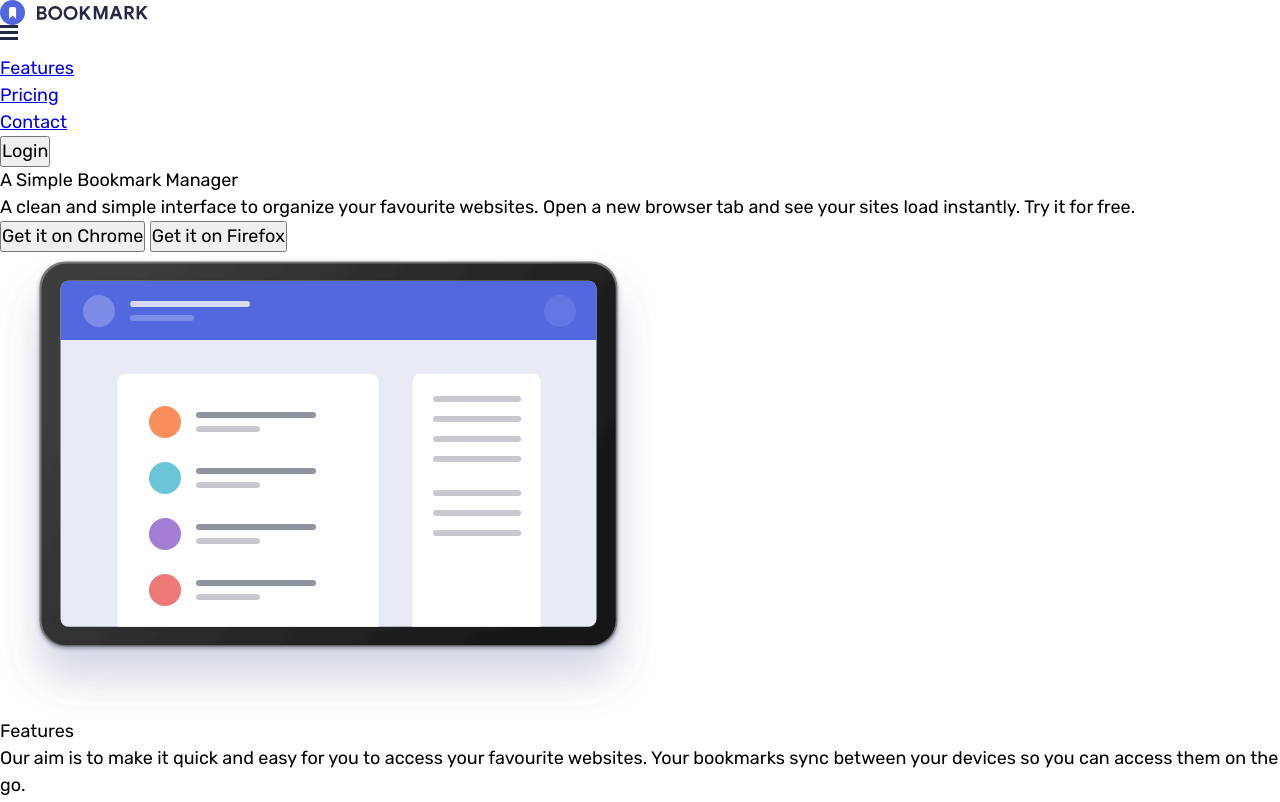
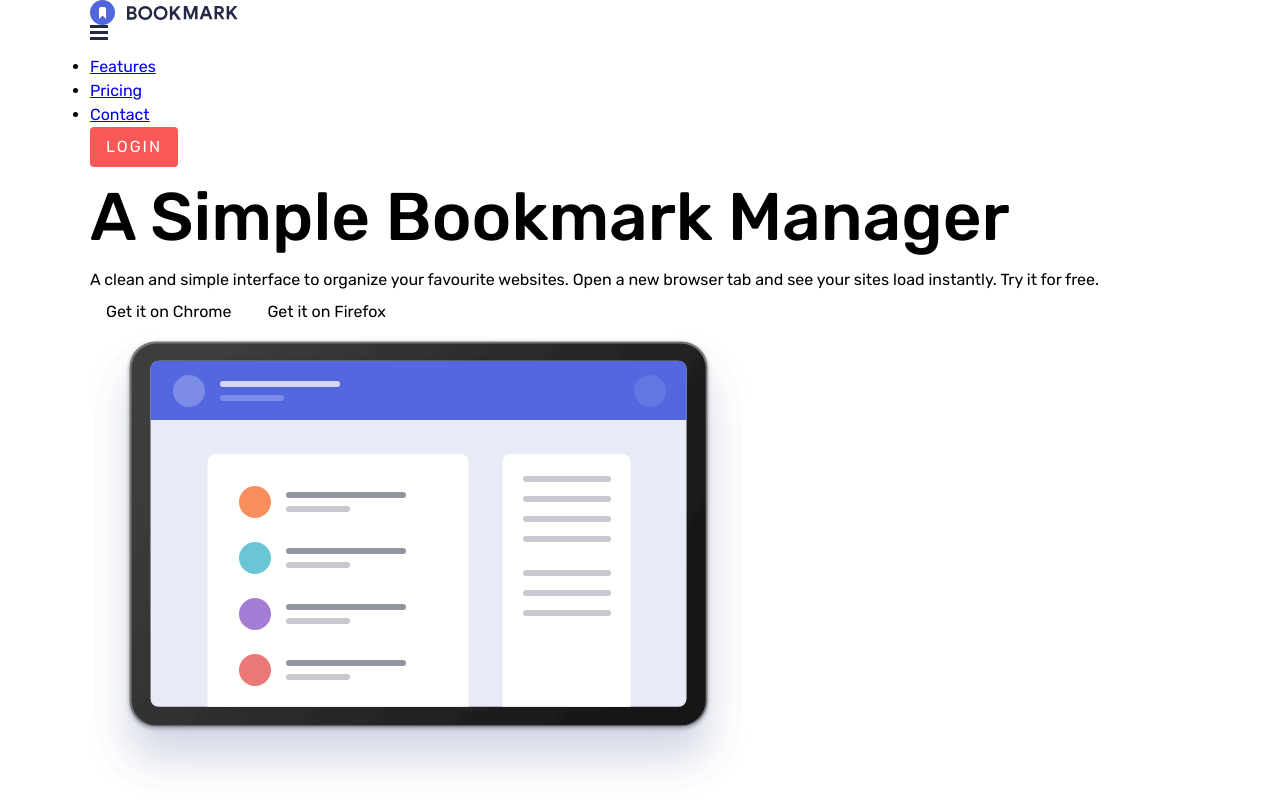
Before and after one commit to maharjansuren37/bookmark-landing-page-fm, a plain HTML site: page index.html in a window 1280 px wide. Shown: the top 802 px of the page. Drawn offline with Linux system fonts and the light colour scheme; files whose address does not match are found by name.

Commit message:
add button style

```diff
--- a/styles.css
+++ b/styles.css
@@ -6,17 +6,39 @@
     --clr-neutral-blue: hsl(229, 8%, 60%);
     --clr-neutral-dark-blue: hsl(229, 31%, 21%);
 
-    --fs-body: 1.125rem;
+    --ff-primary: "Rubik", sans-serif;
 
-    --ff-primary: "Rubik", sans-serif;
+    /* font sizes */
+    /* scale for 1.2 */
+    --fs-1: 1rem;
+    --fs-2: 1.2rem;
+    --fs-3: 1.44rem;
+    --fs-4: 1.72rem;
+    --fs-5: 2.074rem;
+    --fs-6: 2.488rem;
+
+    --fs-body: var(--fs2);
 
     --fw-400: 400;
     --fw-500: 500;
+
+    --sizes-100: 1rem;
 }
 
-@media and (min-width: 600px) {
+@media (min-width: 600px) {
+    :root {
+        /* scale for 1.33 */
+        --fs-1: 1rem;
+        --fs-2: 1.333rem;
+        --fs-3: 1.777rem;
+        --fs-4: 2.369rem;
+        --fs-5: 3.157rem;
+        --fs-6: 4.209rem;
 
+        --fs-body: var(--fs2);
+    }
 }
+
 
 /* Modern CSS Reset 29/11/2022 Josh Comeau*/
 /* use a more-intuitive box-sizing model.*/
@@ -72,6 +94,49 @@ body {
     font-size: var(--fs-body);
 }
 
+/* TYPOGRAPHY */
+h1 {
+    font-size: var(--fs-6);
+    font-weight: var(--fw-500);
+}
+
+h2 {
+    font-size: var(--fs-5);
+}
+
+h3 {
+    font-size: var(--fs-3);
+}
+
+h4 {
+    font-size: var(--fs-2);
+}
+
+h5 {
+    font-size: var(--fs-2);
+}
+
+h6 {
+    font-size: var(--fs-1);
+}
+
+/* BUTTONS */
+button {
+    padding: .5rem 1rem;
+    background-color: transparent;
+    border: none;
+}
+
+.btn__login {
+    background-color: var(--clr-soft-red);
+    color: #fff;
+    text-transform: uppercase;
+    letter-spacing: 2px;
+    border-radius: 4px;
+}
+
+/* HAMBURGER MENU */
+
 /* HEADER */
 
 /* FOOTER */
@@ -80,5 +145,6 @@ body {
 
 /* UTILITIES */
 .wrapper {
-
+    max-width: 1100px;
+    margin-inline: auto;;
 }
```
